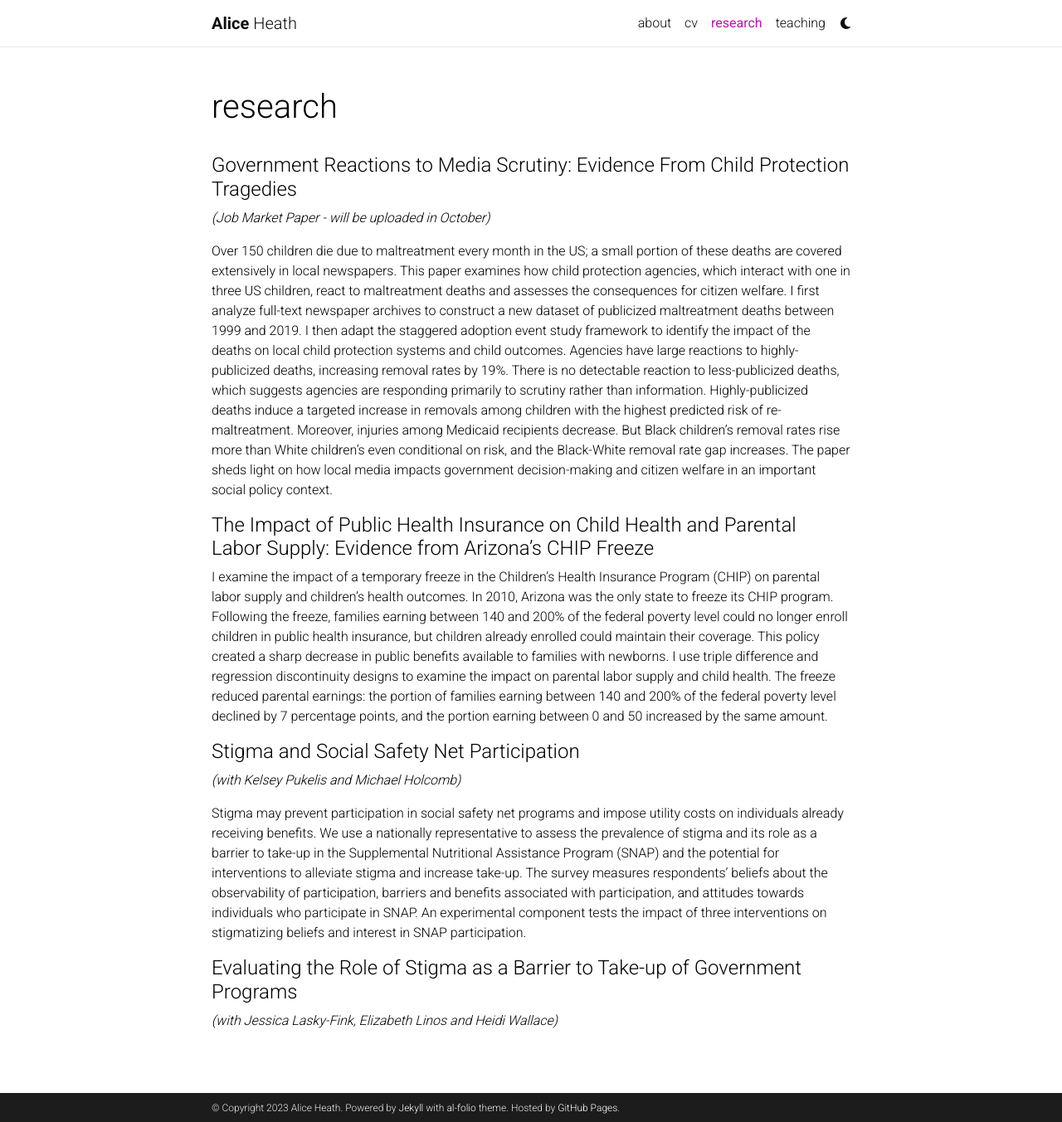
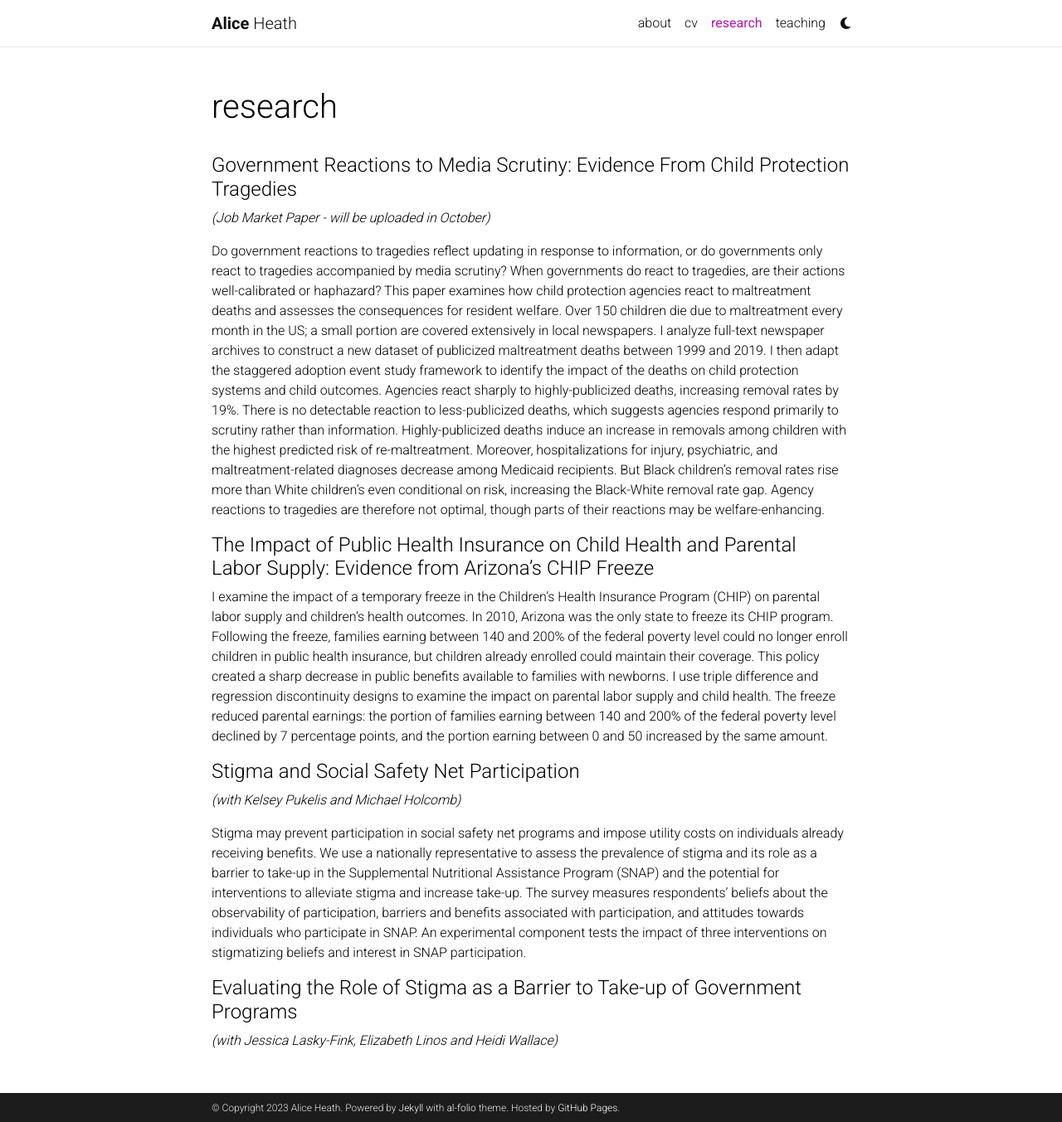
Before and after one commit to aliceheath/aliceheath.github.io, a Jekyll site: the page built from _pages/research.md, in a window 1280 px wide and 1353 px high. Shown: the whole window at 83% size. Built offline with Jekyll 4.4.1, drawn with Linux system fonts in a browser that asks for light colours; comment, search, counter and statistics services are not loaded; a style sheet for code colours, icons or effects is not loaded.

Commit message:
Change abstract in JMP and research page

```diff
--- a/_pages/research.md
+++ b/_pages/research.md
@@ -9,7 +9,7 @@
 #### Government Reactions to Media Scrutiny: Evidence From Child Protection Tragedies
 *(Job Market Paper - will be uploaded in October)*
 
-Over 150 children die due to maltreatment every month in the US; a small portion of these deaths are covered extensively in local newspapers. This paper examines how child protection agencies, which interact with one in three US children, react to maltreatment deaths and assesses the consequences for citizen welfare. I first analyze full-text newspaper archives to construct a new dataset of publicized maltreatment deaths between 1999 and 2019. I then adapt the staggered adoption event study framework to identify the impact of the deaths on local child protection systems and child outcomes. Agencies have large reactions to highly-publicized deaths, increasing removal rates by 19%. There is no detectable reaction to less-publicized deaths, which suggests agencies are responding primarily to scrutiny rather than information. Highly-publicized deaths induce a targeted increase in removals among children with the highest predicted risk of re-maltreatment. Moreover, injuries among Medicaid recipients decrease. But Black children's removal rates rise more than White children's even conditional on risk, and the Black-White removal rate gap increases. The paper sheds light on how local media impacts government decision-making and citizen welfare in an important social policy context.
+Do government reactions to tragedies reflect updating in response to information, or do governments only react to tragedies accompanied by media scrutiny? When governments do react to tragedies, are their actions well-calibrated or haphazard? This paper examines how child protection agencies react to maltreatment deaths and assesses the consequences for resident welfare. Over 150 children die due to maltreatment every month in the US; a small portion are covered extensively in local newspapers. I analyze full-text newspaper archives to construct a new dataset of publicized maltreatment deaths between 1999 and 2019. I then adapt the staggered adoption event study framework to identify the impact of the deaths on child protection systems and child outcomes. Agencies react sharply to highly-publicized deaths, increasing removal rates by 19%. There is no detectable reaction to less-publicized deaths, which suggests agencies respond primarily to scrutiny rather than information. Highly-publicized deaths induce an increase in removals among children with the highest predicted risk of re-maltreatment. Moreover, hospitalizations for injury, psychiatric, and maltreatment-related diagnoses decrease among Medicaid recipients. But Black children's removal rates rise more than White children's even conditional on risk, increasing the Black-White removal rate gap. Agency reactions to tragedies are therefore not optimal, though parts of their reactions may be welfare-enhancing.
 
 
 #### The Impact of Public Health Insurance on Child Health and Parental Labor Supply: Evidence from Arizona's CHIP Freeze
```
